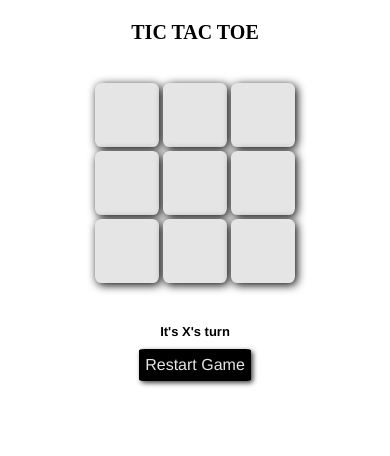
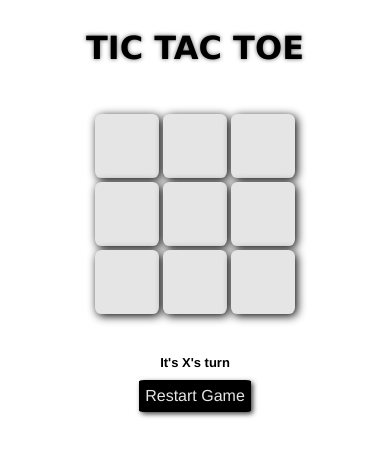
Before and after one commit to akanksha-tanu/TicTacToe, a plain HTML site: page index.html in a window 390 px wide. Drawn offline with Linux system fonts and the light colour scheme.

Commit message:
next commit

```diff
--- a/css/design.css
+++ b/css/design.css
@@ -8,6 +8,8 @@
 #title{
     height: 20%;
     display:block;
+    font-family: Verdana, Geneva, Tahoma, sans-serif;
+    text-shadow:0px 0px 4px #666464;
 }
 .container{
     margin:30px 0;
@@ -55,7 +57,7 @@
 
 .game-status{
     /* border:1px solid black; */
-    width:30%;
+    width:40%;
     font-family: 'Franklin Gothic Medium', 'Arial Narrow', Arial, sans-serif;
     text-align: center;
     /* padding:2%; */
@@ -87,7 +89,7 @@
         width:32.0%;
     }
     #title{
-        font-size:x-small;
+        font-size:medium;
     }
     .game-status{
         font-size: small;
```
